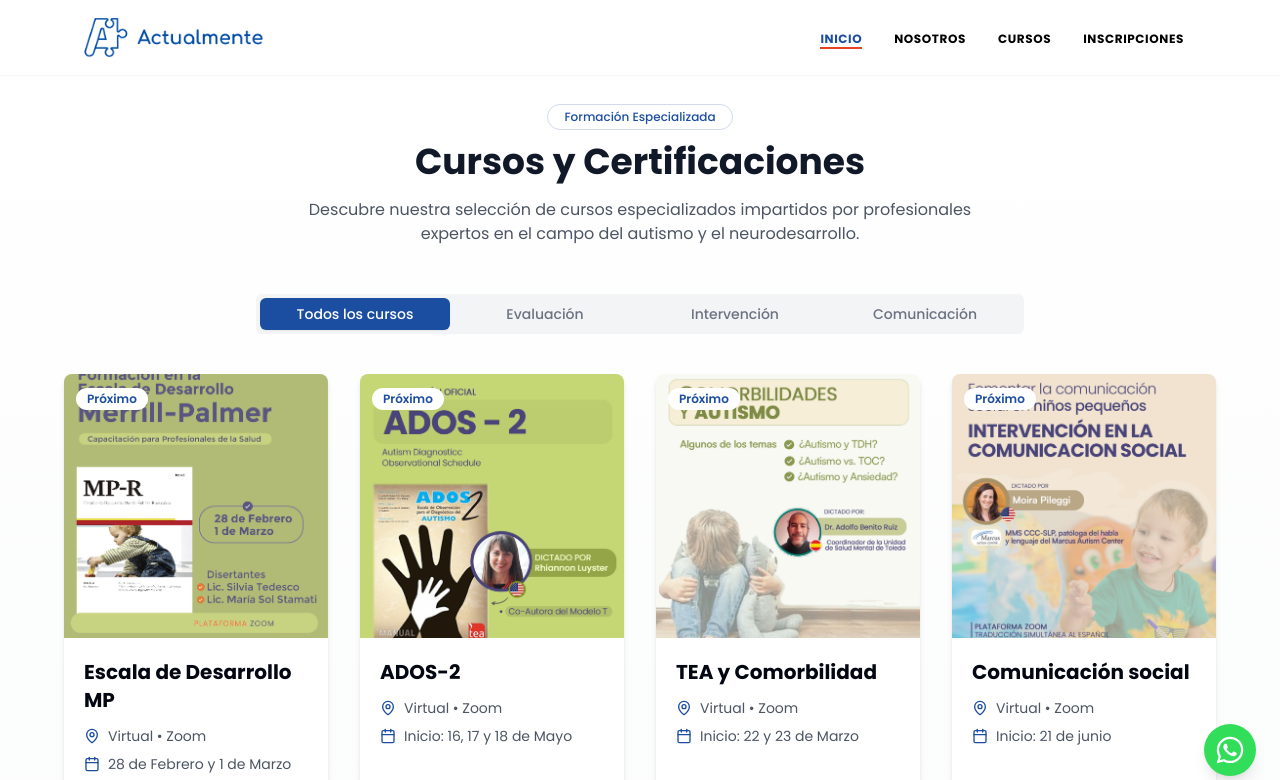
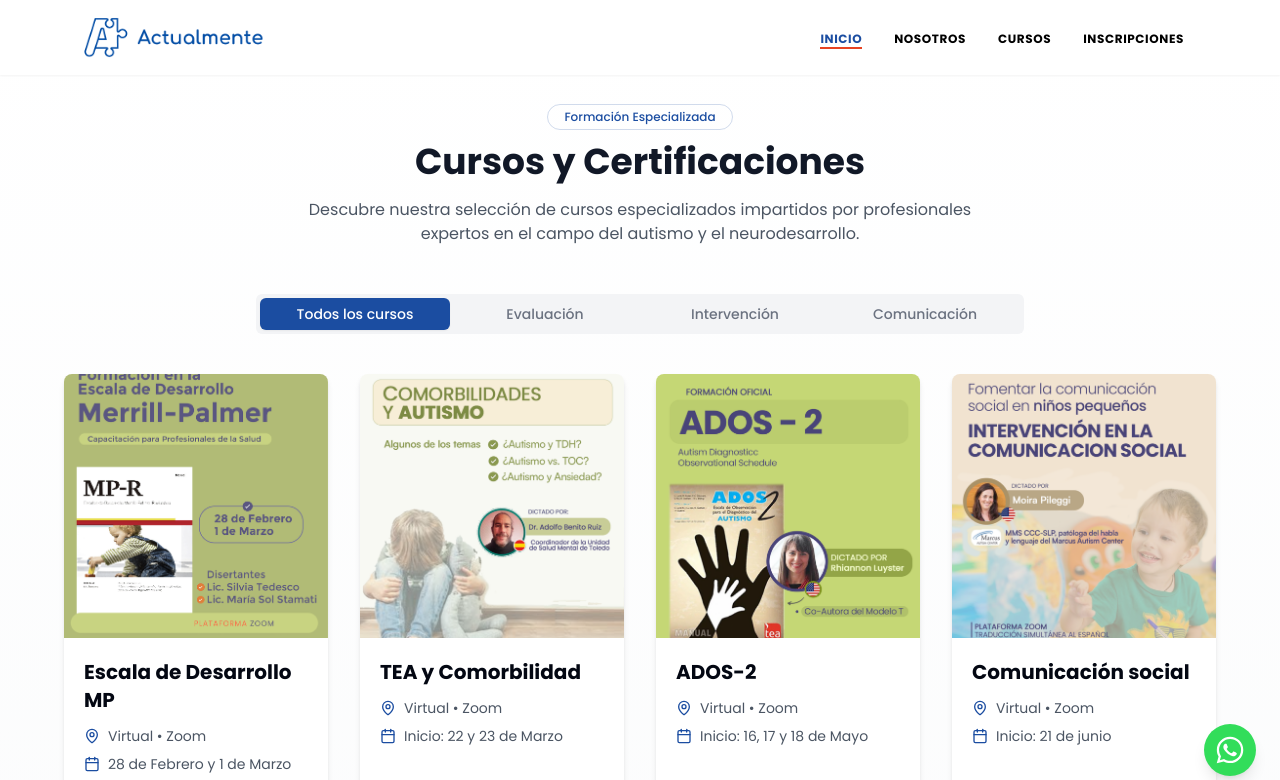
Before and after one commit to tomaslami/act-upd, a Next.js app: page /cursos in a window 1280 px wide. Shown: the top 780 px of the page. Built offline with nearby package versions, Linux system fonts and the light colour scheme; no server answers.

Commit message:
text deleted in CourseCard

```diff
--- a/src/app/cursos/page.tsx
+++ b/src/app/cursos/page.tsx
@@ -32,21 +32,21 @@ const courses: Course[] = [
   },
   {
     id: "2",
+    title: "TEA y Comorbilidad",
+    date: "Inicio: 22 y 23 de Marzo",
+    image: "/cursos/comorbilidades.png",
+    location: "Virtual • Zoom",
+    href: "/cursos/tea-comorbilidades",
+    category: "intervencion",
+  },
+  {
+    id: "3",
     title: "ADOS-2",
     date: "Inicio: 16, 17 y 18 de Mayo",
     image: "/cursos/ados_posteo.png",
     location: "Virtual • Zoom",
     href: "/cursos/ados",
     category: "evaluacion",
-  },
-  {
-    id: "3",
-    title: "TEA y Comorbilidad",
-    date: "Inicio: 22 y 23 de Marzo",
-    image: "/cursos/comorbilidades.png",
-    location: "Virtual • Zoom",
-    href: "/cursos/tea-comorbilidades",
-    category: "intervencion",
   },
   {
     id: "4",
@@ -94,12 +94,6 @@ const CourseCard = ({ course }: { course: Course }) => {
             sizes="(max-width: 768px) 100vw, (max-width: 1200px) 50vw, 25vw"
           />
           <div className="absolute inset-0 bg-gradient-to-t from-black/60 to-transparent opacity-0 group-hover:opacity-100 transition-opacity duration-300" />
-
-          <div className="absolute top-3 left-3 z-10">
-            <Badge className="bg-white text-[#1b4da1] hover:bg-white/90">
-              Próximo
-            </Badge>
-          </div>
         </div>
 
         <CardContent className="p-5">
```
